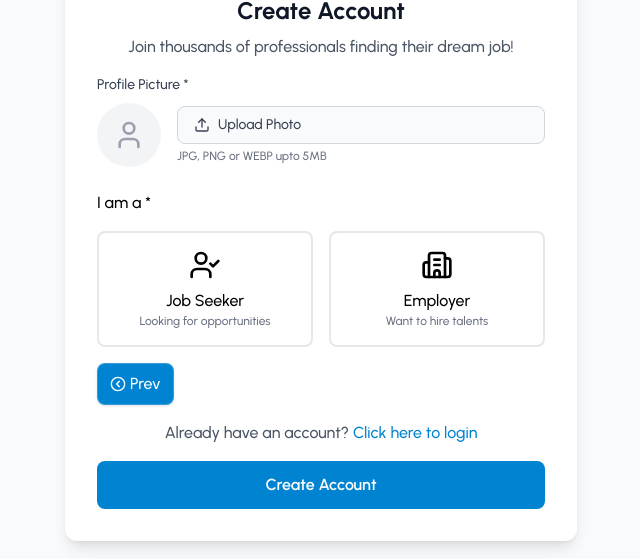
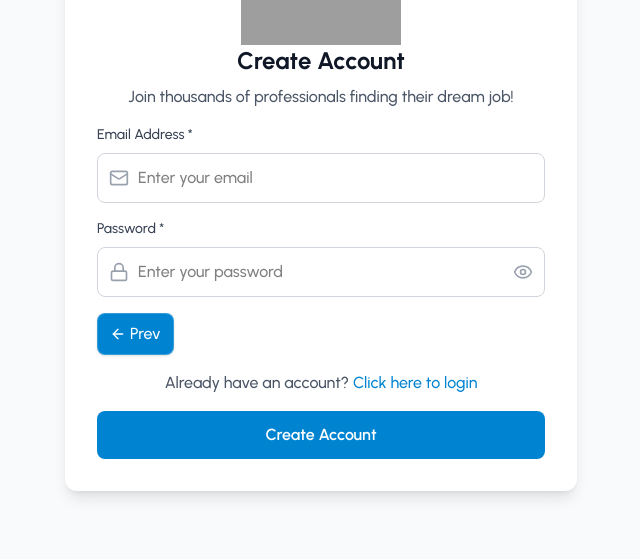
Before and after one commit to PrasanPoudel/MERN_JOB_PORTAL, a React app in the folder frontend/: page /signup in a window 1280 px wide. Both pictures are taken after a click on the element "Next". Shown: the part 208-767 px from the top of the page, without its empty margins (319-959 px from the left). Built offline with nearby package versions, Linux system fonts and the light colour scheme; grey boxes are pictures that could not be loaded; the HTML template or start-up script is replaced by a standard one.

Commit message:
Made Avatar Optional

```diff
--- a/frontend/src/pages/Auth/SignUp.jsx
+++ b/frontend/src/pages/Auth/SignUp.jsx
@@ -9,18 +9,12 @@ import {
   Loader,
   AlertCircle,
   Building2,
-  Upload,
   UserCheck,
   CheckCircle,
-  CircleChevronRight,
-  CircleChevronLeft,
+  ArrowLeft,
+  ArrowRight,
 } from "lucide-react";
-import {
-  validateEmail,
-  validateAvatar,
-  validatePassword,
-} from "../../utils/helper";
-import uploadFile from "../../utils/uploadFile";
+import { validateEmail, validatePassword } from "../../utils/helper";
 import axiosInstance from "../../utils/axiosInstance";
 import { API_PATHS } from "../../utils/apiPaths";
 import { useAuth } from "../../context/AuthContext";
@@ -33,14 +27,12 @@ const SignUp = () => {
     email: "",
     password: "",
     role: "",
-    avatar: null,
   });
 
   const [formState, setFormState] = useState({
     loading: false,
     errors: {},
     showPassword: false,
-    avatarPreview: null,
     success: false,
   });
   const [step, setStep] = useState(1);
@@ -67,41 +59,12 @@ const SignUp = () => {
       }));
     }
   };
-  const handleAvatarChange = (e) => {
-    const file = e.target.files?.[0];
-    if (file) {
-      const error = validateAvatar(file);
-      if (error) {
-        setFormState((prev) => ({
-          ...prev,
-          errors: { ...prev.errors, avatar: error },
-        }));
-        return;
-      }
-    }
-    setFormData((prev) => ({ ...prev, avatar: file }));
-
-    const reader = new FileReader();
-    reader.onload = (e) => {
-      setFormState((prev) => ({
-        ...prev,
-        avatarPreview: e.target.result,
-        errors: {
-          ...prev.errors,
-          avatar: "",
-        },
-      }));
-    };
-    reader.readAsDataURL(file);
-  };
-
   const validateForm = () => {
     const errors = {
       fullName: !formData.fullName.trim() ? "Enter full name" : "",
       email: validateEmail(formData.email),
       password: validatePassword(formData.password),
       role: !formData.role ? "Please select a role" : "",
-      avatar: validateAvatar(formData.avatar),
     };
 
     Object.keys(errors).forEach((key) => {
@@ -109,7 +72,7 @@ const SignUp = () => {
     });
 
     setFormState((prev) => ({ ...prev, errors }));
-    if (errors.fullName || errors.email || errors.password) {
+    if (errors.fullName || errors.role) {
       setStep(1);
     }
     return Object.keys(errors).length === 0;
@@ -122,18 +85,11 @@ const SignUp = () => {
     }
     setFormState((prev) => ({ ...prev, loading: true }));
     try {
-      let avatarUrl = "";
-      //upload avatar (profile picture) if given
-      if (formData.avatar) {
-        const fileUploadRes = await uploadFile(formData.avatar);
-        avatarUrl = fileUploadRes.fileUrl;
-      }
       const response = await axiosInstance.post(API_PATHS.AUTH.REGISTER, {
         name: formData.fullName,
         email: formData.email,
         password: formData.password,
         role: formData.role,
-        avatar: avatarUrl,
       });
 
       setFormState((prev) => ({
@@ -156,14 +112,13 @@ const SignUp = () => {
       console.error("[SignUp Error]", {
         email: formData.email,
         role: formData.role,
-        error: err?.message || err
+        error: err?.message || err,
       });
       setFormState((prev) => ({
         ...prev,
         loading: false,
         errors: {
-          submit:
-            err?.message || "Registration failed. Please try again.",
+          submit: err?.message || "Registration failed. Please try again.",
         },
       }));
     }
@@ -243,7 +198,52 @@ const SignUp = () => {
                   </p>
                 )}
               </div>
+              <div>
+                <label htmlFor="role" className="flex mb-4">
+                  I am a *
+                </label>
+                <div className="grid grid-cols-2 gap-4">
+                  <button
+                    type="button"
+                    onClick={() => {
+                      handleRoleChange("jobSeeker");
+                    }}
+                    className={`p-4 rounded-lg border-2 transition-all ${
+                      formData.role === "jobSeeker"
+                        ? "border-sky-500 bg-sky-50 text-sky-700"
+                        : "border-gray-200 hover:border-gray-300"
+                    }`}
+                  >
+                    <UserCheck className="w-8 h-8 mx-auto mb-2" />
+                    <div className="font-medium">Job Seeker</div>
+                    <div className="text-xs text-gray-500">
+                      Looking for opportunities
+                    </div>
+                  </button>
+                  <button
+                    type="button"
+                    onClick={() => {
+                      handleRoleChange("employer");
+                    }}
+                    className={`p-4 rounded-lg border-2 transition-all ${
+                      formData.role === "employer"
+                        ? "border-sky-500 bg-sky-50 text-sky-700"
+                        : "border-gray-200 hover:border-gray-300"
+                    }`}
+                  >
+                    <Building2 className="w-8 h-8 mx-auto mb-2" />
+                    <div className="font-medium">Employer</div>
+                    <div className="text-xs text-gray-500">
+                      Want to hire talents
+                    </div>
+                  </button>
+                </div>
+              </div>
+            </>
+          )}
 
+          {step == 2 && (
+            <>
               <div>
                 <label className="block text-sm font-medium text-gray-700 mb-2">
                   Email Address *
@@ -315,95 +315,6 @@ const SignUp = () => {
                   </p>
                 )}
               </div>
-            </>
-          )}
-
-          {step == 2 && (
-            <>
-              <div className="mb-6">
-                <label className="block text-sm font-medium text-gray-700 mb-2">
-                  Profile Picture *
-                </label>
-                <div className="flex items-center space-x-4">
-                  <div className="w-16 h-16 rounded-full bg-gray-100 flex items-center justify-center overflow-hidden">
-                    {formState.avatarPreview ? (
-                      <img
-                        src={formState.avatarPreview}
-                        alt="Profile Picture"
-                        className="w-full h-full object-fill"
-                      />
-                    ) : (
-                      <User className="w-8 h-8 text-gray-400" />
-                    )}
-                  </div>
-                  <div className="flex-1">
-                    <input
-                      type="file"
-                      name="avatar"
-                      id="avatar"
-                      accept=".jpeg,.jpg,.png,.webp"
-                      onChange={handleAvatarChange}
-                      className="hidden"
-                    />
-                    <label
-                      htmlFor="avatar"
-                      className="cursor-pointer bg-gray-50 border border-gray-300 rounded-lg px-4 py-2 flex text-sm font-medium text-gray-700 hover:bg-gray-100 transition-colors items-center space-x-2"
-                    >
-                      <Upload className="w-4 h-4" />
-                      <span>Upload Photo</span>
-                    </label>
-                    <p className="text-xs text-gray-500 mt-1">
-                      JPG, PNG or WEBP upto 5MB
-                    </p>
-                  </div>
-                </div>
-                {formState.errors.avatar && (
-                  <p className="flex text-red-500 text-sm mt-1 items-center">
-                    <AlertCircle className="w-4 h-4 mr-1" />
-                    {formState.errors.avatar}
-                  </p>
-                )}
-              </div>
-
-              <label htmlFor="role" className="flex mb-4">
-                I am a *
-              </label>
-              <div className="grid grid-cols-2 gap-4">
-                <button
-                  type="button"
-                  onClick={() => {
-                    handleRoleChange("jobSeeker");
-                  }}
-                  className={`p-4 rounded-lg border-2 transition-all ${
-                    formData.role === "jobSeeker"
-                      ? "border-sky-500 bg-sky-50 text-sky-700"
-                      : "border-gray-200 hover:border-gray-300"
-                  }`}
-                >
-                  <UserCheck className="w-8 h-8 mx-auto mb-2" />
-                  <div className="font-medium">Job Seeker</div>
-                  <div className="text-xs text-gray-500">
-                    Looking for opportunities
-                  </div>
-                </button>
-                <button
-                  type="button"
-                  onClick={() => {
-                    handleRoleChange("employer");
-                  }}
-                  className={`p-4 rounded-lg border-2 transition-all ${
-                    formData.role === "employer"
-                      ? "border-sky-500 bg-sky-50 text-sky-700"
-                      : "border-gray-200 hover:border-gray-300"
-                  }`}
-                >
-                  <Building2 className="w-8 h-8 mx-auto mb-2" />
-                  <div className="font-medium">Employer</div>
-                  <div className="text-xs text-gray-500">
-                    Want to hire talents
-                  </div>
-                </button>
-              </div>
               {formState.errors.role && (
                 <p className="flex text-red-500 text-sm mt-1 items-center">
                   <AlertCircle className="w-4 h-4 mr-1" />
@@ -427,7 +338,7 @@ const SignUp = () => {
                   : "bg-gray-300 text-gray-700 cursor-not-allowed"
               } ${step <= 1 && "opacity-0"} `}
             >
-              <CircleChevronLeft className="w-4 h-4" />
+              <ArrowLeft className="w-4 h-4" />
               Prev
             </p>
             <p
@@ -442,7 +353,7 @@ const SignUp = () => {
                   : "bg-gray-300 text-gray-700 cursor-not-allowed"
               } ${step == 2 && "opacity-0"}`}
             >
-              Next <CircleChevronRight className="w-4 h-4" />
+              Next <ArrowRight className="w-4 h-4" />
             </p>
           </div>
 
```
Also changed, not shown: 1 other file (tests, documents, lock files or other folders).
